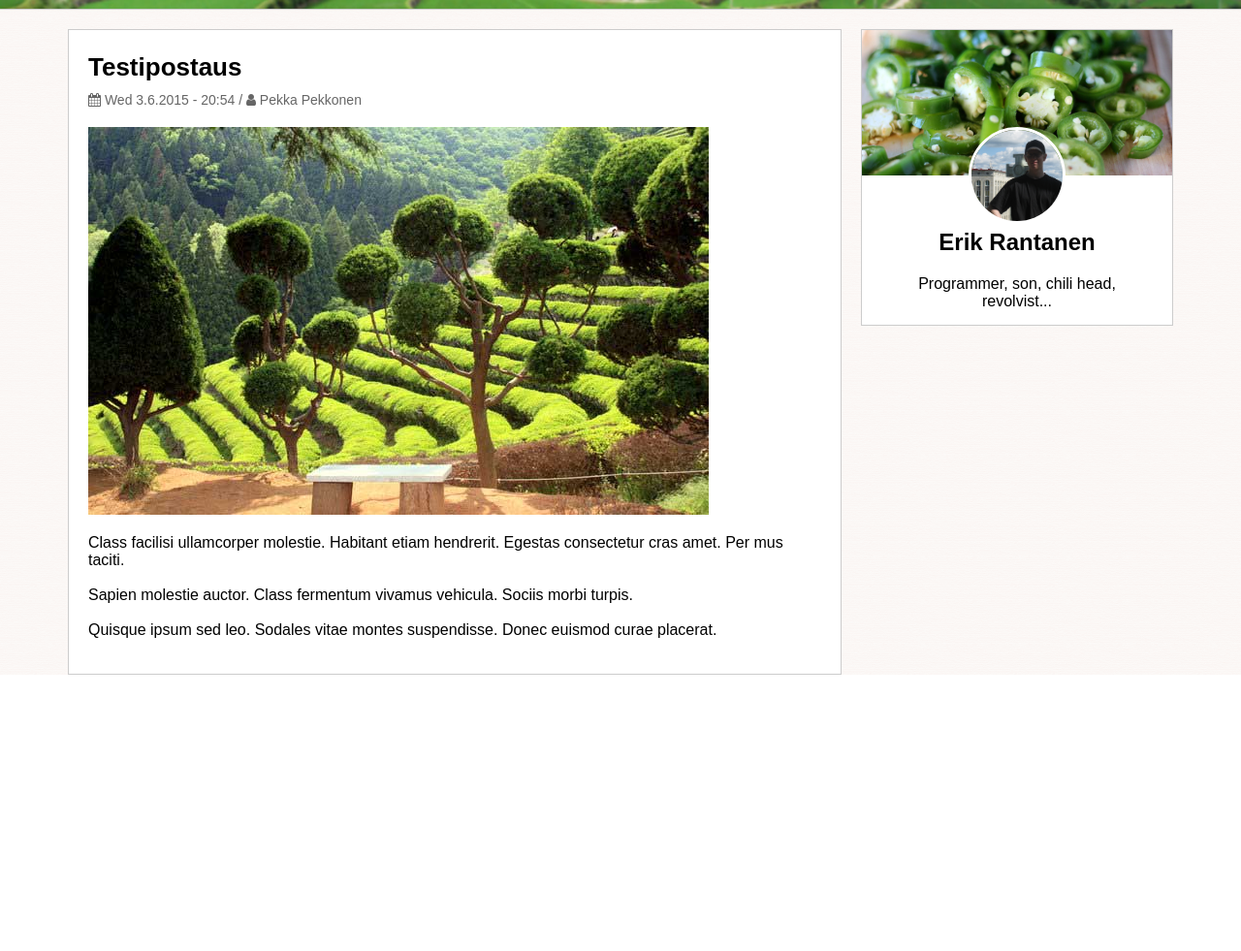
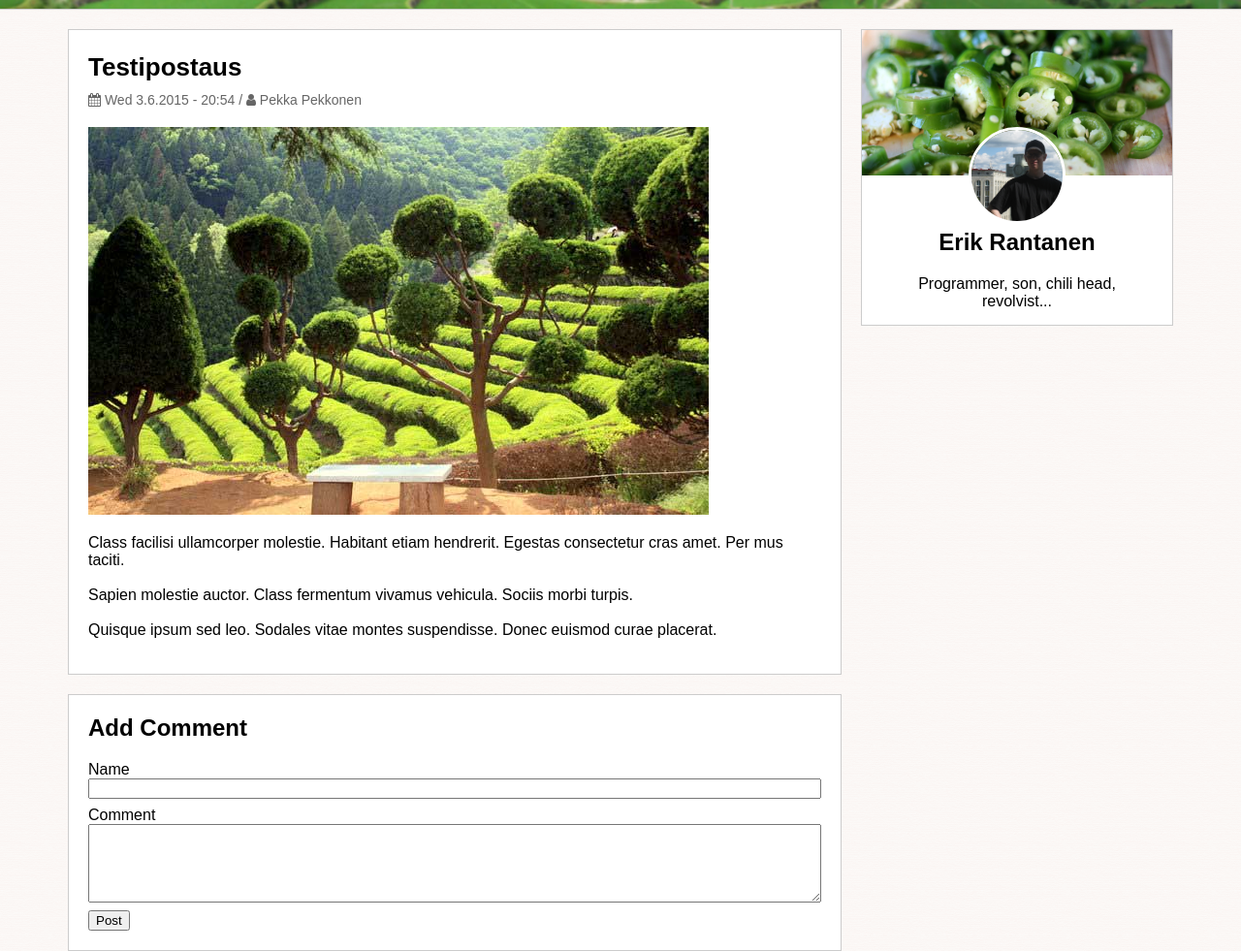
Before and after one commit to henrikra/blogi, a PHP site: page /post.php in a window 1280 px wide. Shown: the part 191-1172 px from the top of the page at 97% size. Before the commit the page ends 887 px from the top, so only its background shows below. Run offline with PHP 8.4, Linux system fonts and the light colour scheme; data comes from the database, SQL or seed files in the repository; data that the repository does not hold is empty; some libraries are stand-ins or nearby versions.

Commit message:
Lisatty kommenttien lisäyslomake

```diff
--- a/post.php
+++ b/post.php
@@ -58,6 +58,23 @@
 						<p><?php echo nl2br($post->content); ?></p>
 					</div>
 				</div><!-- post -->
+
+				<div class="panel">
+					<div class="panel-container">
+						<h2>Add Comment</h2>
+						<form action="add_comment.php" method="post">
+							<div class="form-row">
+								<label for="comment-name">Name</label>
+								<input type="text" id="comment-name">
+							</div>
+							<div class="form-row">
+								<label for="comment-content">Comment</label>
+								<textarea id="comment-content" rows="5"></textarea>
+							</div>
+							<input type="submit" value="Post" class="button">
+						</form>
+					</div>
+				</div>
 			</div><!-- main-content -->
 			<?php include_once('sidebar.php'); ?>
 		</div><!-- wrapper -->
```
